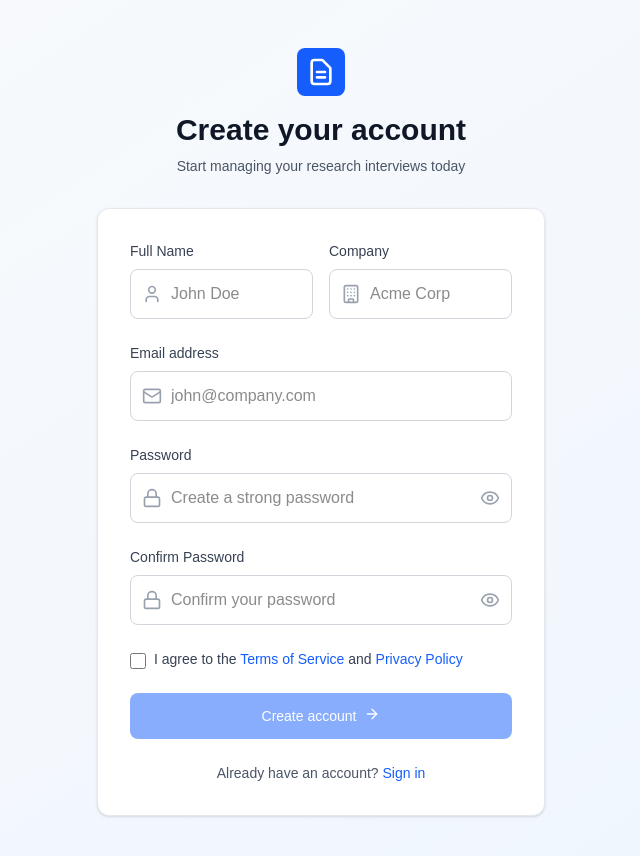
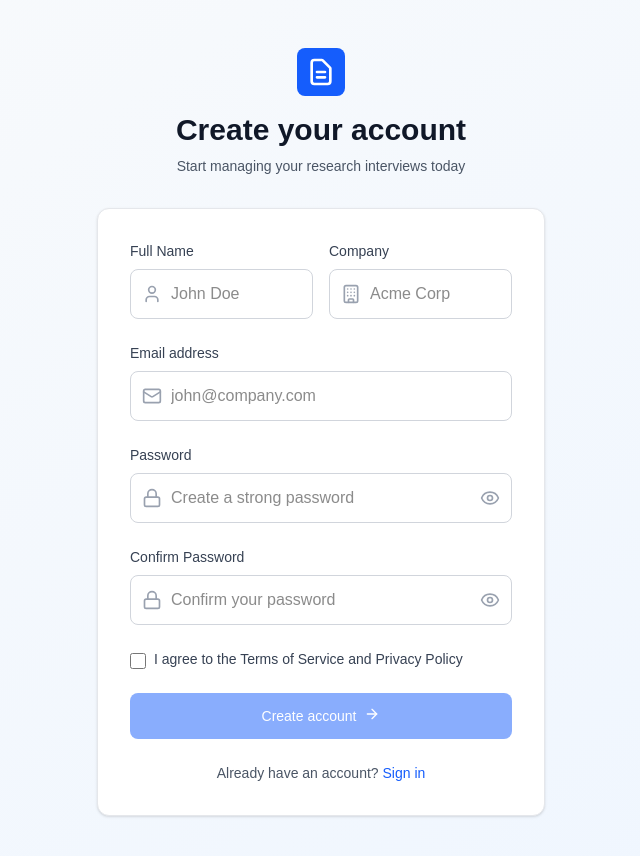
Before and after one commit to me-paoli/research-assistant, a Next.js app: page /auth/signup in a window 1280 px wide. Shown: the top 856 px of the page, without its empty margins (319-959 px from the left). Built offline with nearby package versions, Linux system fonts and the light colour scheme; no server answers.

Commit message:
Remove /privacy and /terms links from signup page to prevent 404 errors

```diff
--- a/src/app/auth/signup/page.tsx
+++ b/src/app/auth/signup/page.tsx
@@ -261,14 +261,7 @@ export default function SignUpPage() {
                 className="h-4 w-4 text-blue-600 focus:ring-blue-500 border-gray-300 rounded mt-1"
               />
               <label htmlFor="terms" className="ml-2 block text-sm text-gray-700">
-                I agree to the{' '}
-                <Link href="/terms" className="text-blue-600 hover:text-blue-800">
-                  Terms of Service
-                </Link>{' '}
-                and{' '}
-                <Link href="/privacy" className="text-blue-600 hover:text-blue-800">
-                  Privacy Policy
-                </Link>
+                I agree to the Terms of Service and Privacy Policy
               </label>
             </div>
 
```
